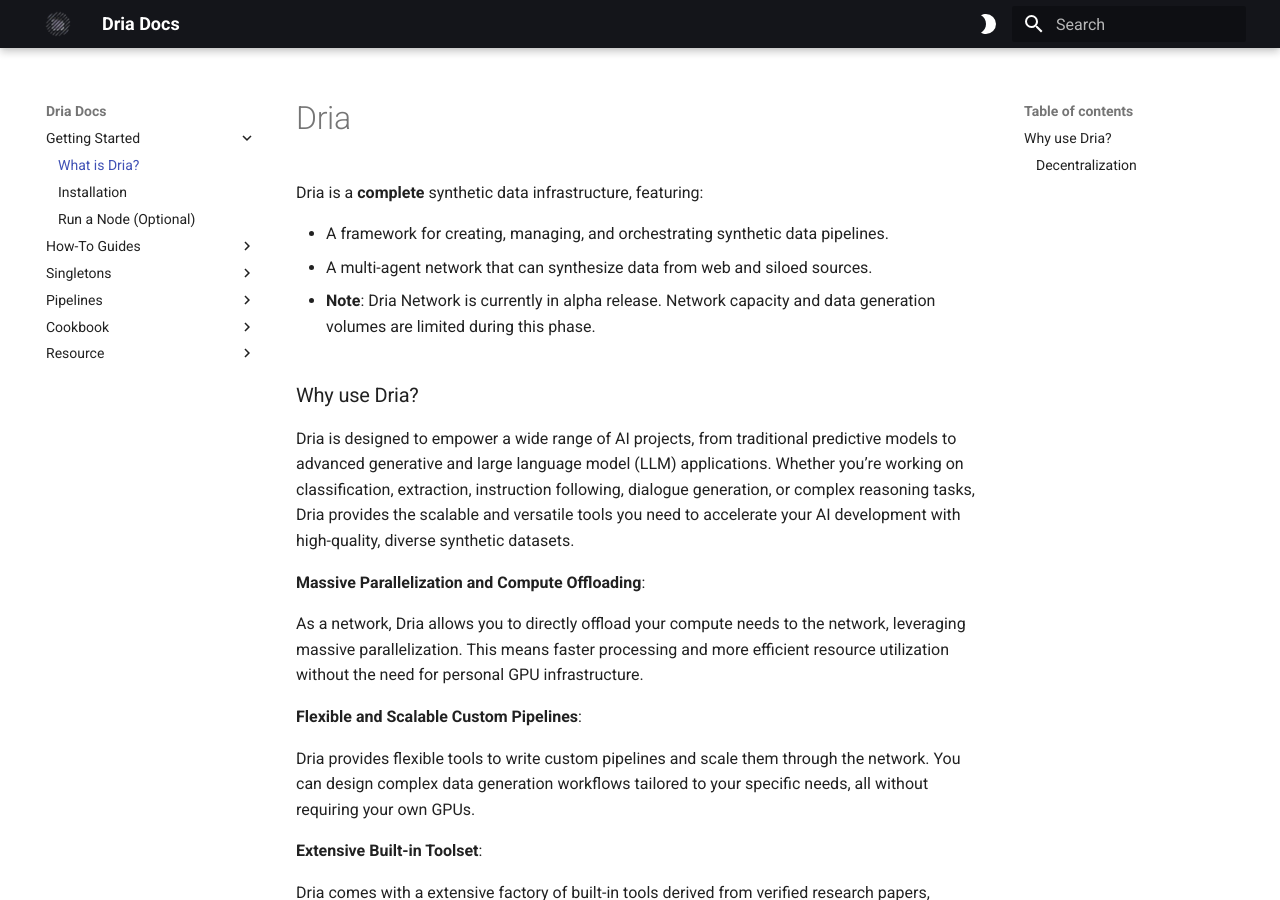
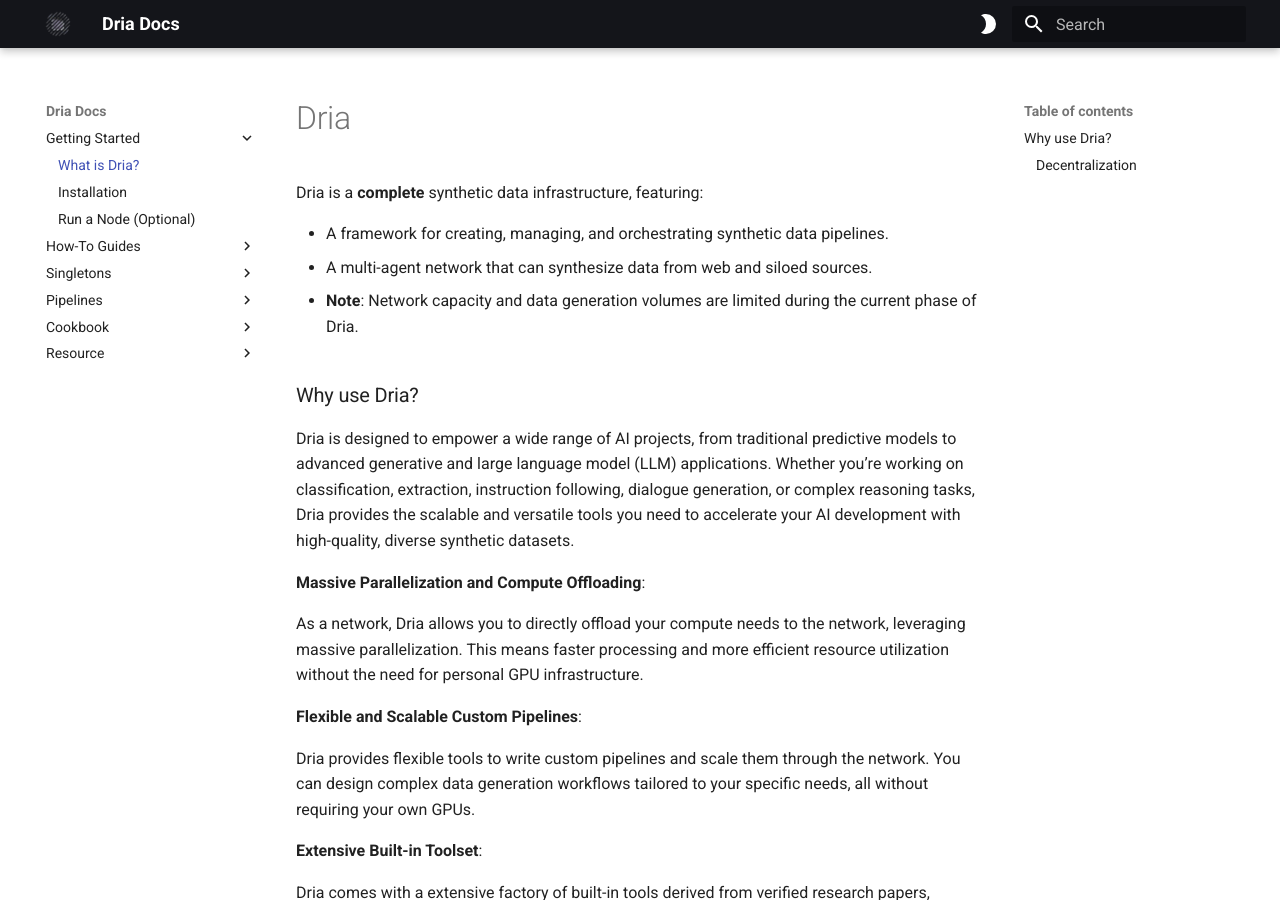
Before and after one commit to firstbatchxyz/dria-blog, an MkDocs documentation site: the page built from docs/README.md, in a window 1280 px wide and 900 px high. Built offline with MkDocs 1.6.1 and Material for MkDocs 9.7.7, drawn with Linux system fonts in a browser that asks for light colours.

Commit message:
hotfix on README.md

```diff
--- a/docs/README.md
+++ b/docs/README.md
@@ -18,7 +18,7 @@
 - A framework for creating, managing, and orchestrating synthetic data pipelines.
 - A multi-agent network that can synthesize data from web and siloed sources.
 
-- **Note**: Dria Network is currently in alpha release. Network capacity and data generation volumes are limited during this phase.
+- **Note**: Network capacity and data generation volumes are limited during the current phase of Dria.
 
 ### Why use Dria?
 
```
